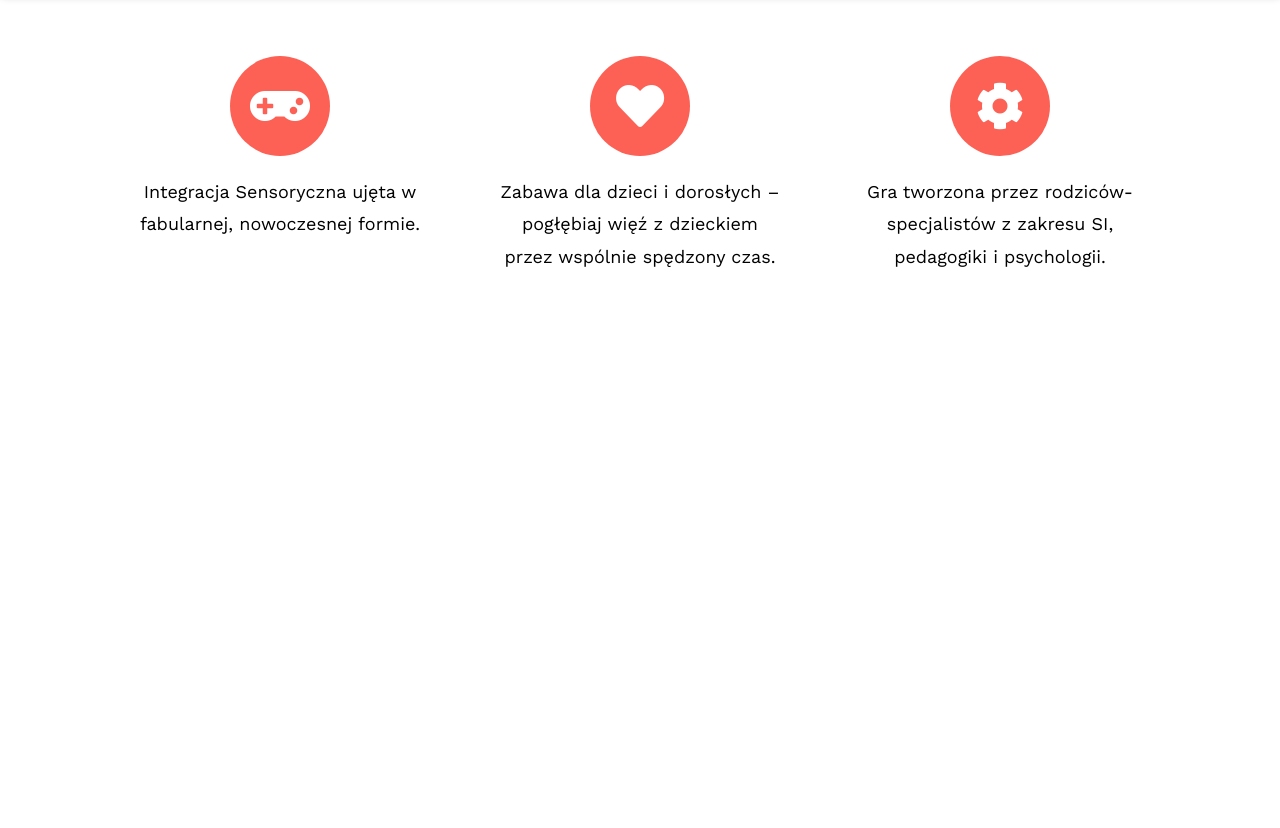
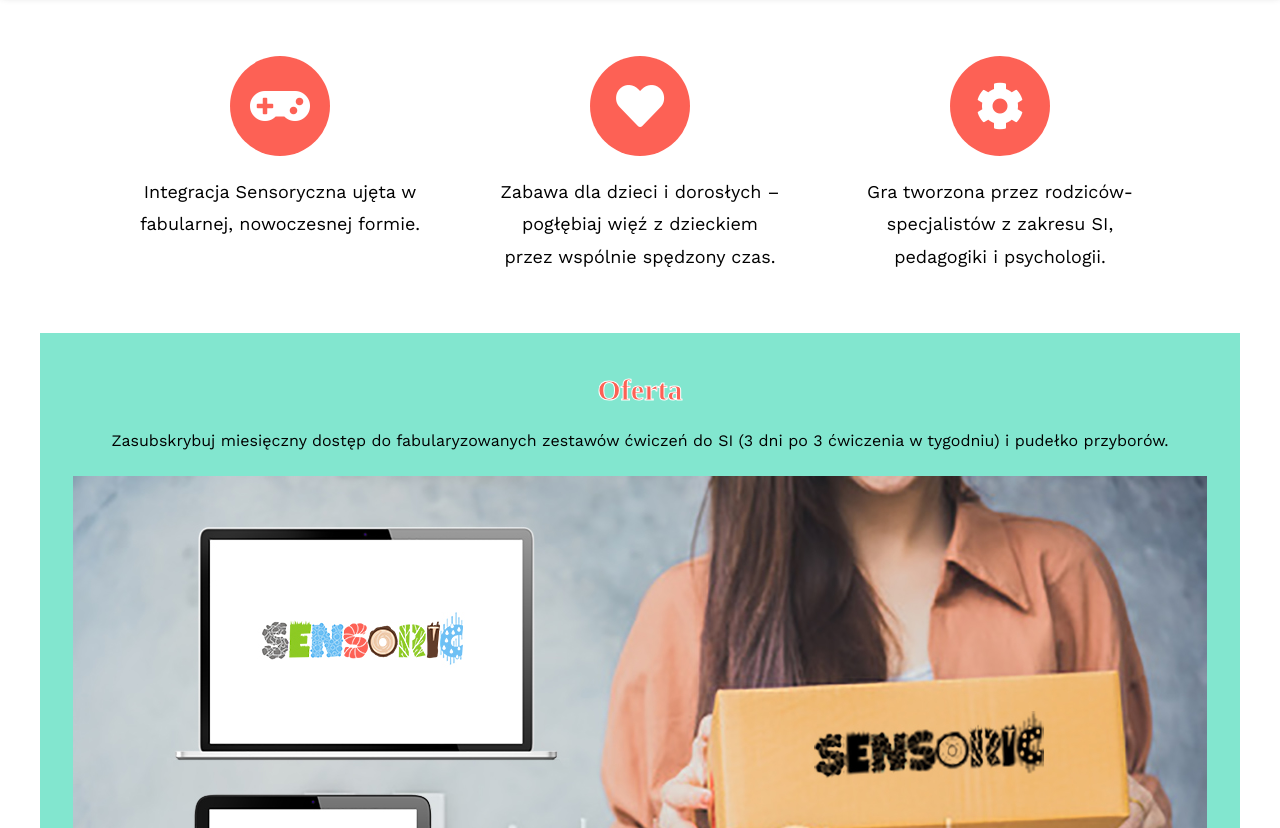
Before and after one commit to awysocka/sensoric-website, a Jekyll site: the page built from index.html, in a window 1280 px wide and 900 px high, scrolled down 1569 px, cut to the strip 72-900 px from the top of the window. Built offline with Jekyll 4.4.1, drawn with Linux system fonts in a browser that asks for light colours; before the commit the page ends 1974 px from its top, so only the background shows below that; some of the changed text lies outside the part shown.

Commit message:
SEN-8 Create and style offer section

```diff
--- /dev/null
+++ b/_includes/offer.html
@@ -0,0 +1,29 @@
+<section class="offer">
+    <div class="offer__wrapper">
+        <h2 class="heading-secondary">Oferta</h2>
+        <p class="offer__subtitle">Zasubskrybuj miesięczny dostęp do fabularyzowanych zestawów ćwiczeń do SI
+            (3 dni po 3 ćwiczenia w tygodniu) i pudełko przyborów.</p>
+        <div class="offer__container">
+            <img src="/assets/images/oferta.jpg" alt="" class="offer__image">
+            <ul class="offer__boxes">
+                <li class="offer__box offer__box--single">
+                    <h3>Plan<span>Indywidualny</span></h3>
+                    <div class="offer__content">
+                        <p>dla rodziców</p>
+                        <p class="offer__price">149<span>zł</span></p>
+                        <a href="#" class="offer__button offer__button--green">zarejestruj się</a>
+                    </div>
+
+                </li>
+                <li class="offer__box offer__box--group">
+                    <h3>Plan<span>Grupowy</span></h3>
+                    <div class="offer__content">
+                        <p>dla przedszkoli</p>
+                        <p class="offer__icon"><i class="fas fa-users"></i></p>
+                        <a href="#" class="offer__button offer__button--red">napisz do nas</a>
+                    </div>
+                </li>
+            </ul>
+        </div>
+    </div>
+</section>
--- /dev/null
+++ b/_sass/_offer.scss
@@ -0,0 +1,135 @@
+.offer {
+
+    &__wrapper {
+        max-width: $max-width;
+        margin: 0 auto;
+        background-color: $color-turquoise;
+        padding: 4rem 2rem;
+        display: flex;
+        flex-direction: column;
+        justify-content: center;
+        align-items: center;
+    }
+
+    h2 {
+        font-family: $font-family-secondary;
+        font-size: $font-size-s*3;
+        color: $color-red;
+        -webkit-text-stroke-width: 1px;
+        -webkit-text-stroke-color: $color-white;
+        margin-bottom: 2rem;
+    }
+
+    &__subtitle {
+        font-size: $font-size-m;
+        line-height: 1.8;
+        margin-bottom: 2rem;
+        text-align: center;
+    }
+
+    &__container {
+        display: flex;
+        flex-direction: column;
+        align-items: center;
+    }
+
+    &__image {
+        width: 100%;
+    }
+
+    &__boxes {
+        width: 100%;
+        display: flex;
+        justify-content: center;
+        align-items: stretch;
+        flex-wrap: wrap;
+        margin-top: 2rem;
+    }
+
+    &__box {
+        display: flex;
+        flex-direction: column;
+        align-items: center;
+        background-color: $color-white;
+        border-radius: 5px;
+        box-shadow: 1px 2px 8px -1px rgba(54,54,54,0.49);
+        flex: 0 1 230px;
+        margin: 2rem;
+
+        h3 {
+            font-size: $font-size-xl;
+            line-height: 1.4;
+            font-weight: 700;
+            color: $color-white;
+            text-align: center;
+            border-top-left-radius: 5px;
+            border-top-right-radius: 5px;
+            width: 100%;
+            padding: 2rem 1rem;
+
+            span {
+                display: block;
+            }
+        }
+
+        &--single {
+
+            h3 {
+                background-color: $color-light-green;
+            }
+        }
+
+        &--group {
+
+            h3 {
+                background-color: $color-red;
+            }
+        }
+    }
+
+    &__content {
+        padding: 2rem;
+        display: flex;
+        flex-direction: column;
+        align-items: center;
+
+        p {
+            font-size: $font-size-m;
+            margin-bottom: 3rem;
+        }
+
+        .offer__price {
+
+            font-size: $font-size-l*2;
+            color: $color-light-green;
+            font-weight: 900;
+
+            span {
+                font-size: $font-size-xl;
+            }
+        }
+
+        .offer__icon {
+
+            i {
+                font-size: $font-size-l*2;
+                color: $color-red;
+            }
+        }
+    }
+
+    &__button {
+        font-size: $font-size-s*2;
+        color: $color-white;
+        padding: .5rem 1rem;
+        border-radius: 5px;
+
+        &--red {
+            background-color: $color-red;
+        }
+
+        &--green {
+            background-color: $color-light-green;
+        }
+    }
+}
--- a/_sass/_variables.scss
+++ b/_sass/_variables.scss
@@ -2,6 +2,7 @@
 $color-white: #fff;
 $color-red: #fd6155;
 $color-light-green: #8dca23;
+$color-turquoise: #82e6cf;
 $color-blue: #6ec0f4;
 $color-grey: #82807f;
 $color-dark-grey: #363636;
--- a/_sass/main.scss
+++ b/_sass/main.scss
@@ -7,3 +7,4 @@
 @import 'hero-section';
 @import 'about-game';
 @import 'game-boxes';
+@import 'offer';
--- a/index.html
+++ b/index.html
@@ -6,3 +6,4 @@
 {% include hero-section.html %}
 {% include about-game-section.html %}
 {% include about-game-boxes.html %}
+{% include offer.html %}
```
Also changed, not shown: assets/images/oferta.jpg (added).
